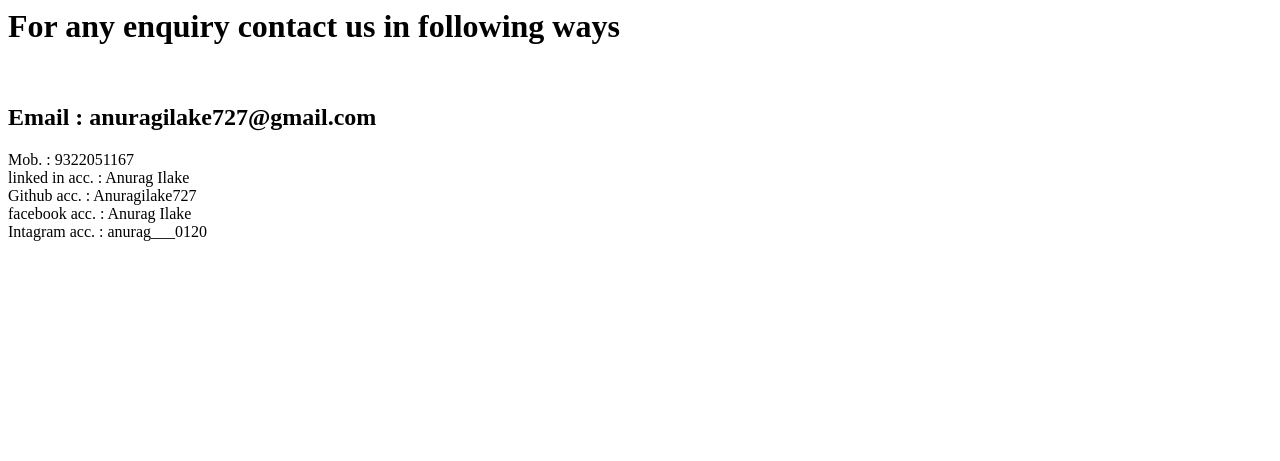
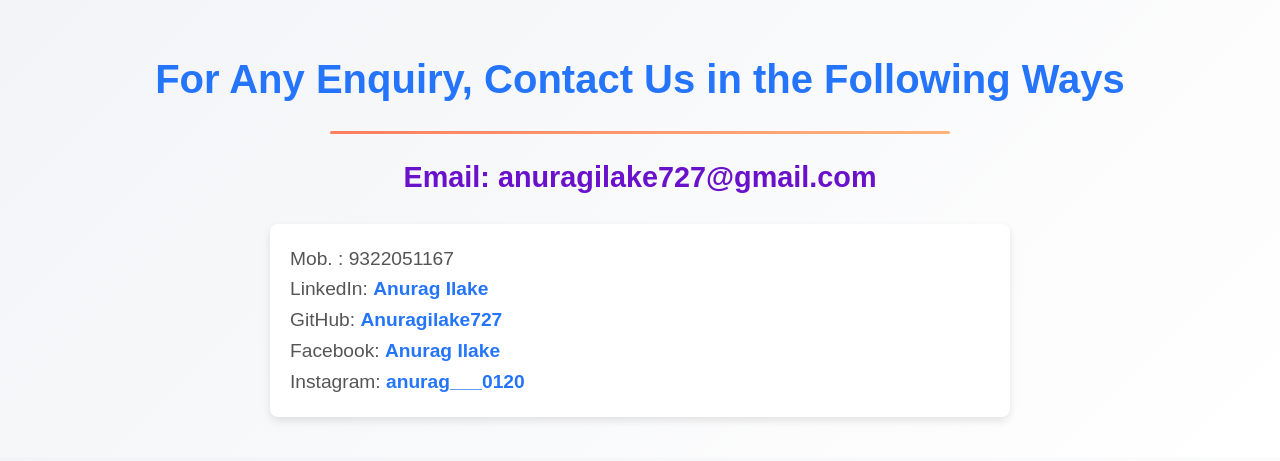
Before and after one commit to anurag727github/Portfolio_WEBSITE_Anurag, a plain HTML site: page contact.html in a window 1280 px wide. Drawn offline with Linux system fonts and the light colour scheme.

Commit message:
Updated the contact.html file

```diff
--- a/contact.html
+++ b/contact.html
@@ -1,9 +1,91 @@
-<h1>For any enquiry contact us in following ways</h1><br>
-<h2>Email : anuragilake727@gmail.com</h2>
-<p>
-  Mob. : 9322051167<br>
-  linked in acc. : Anurag Ilake<br>
-  Github acc. : Anuragilake727<br>
-  facebook acc. : Anurag Ilake<br>
-  Intagram acc. : anurag___0120<br>
-</p>
+<!DOCTYPE html>
+<html>
+<head>
+  <title>Contact Us</title>
+  <style>
+    /* General styles */
+    body {
+      font-family: 'Poppins', sans-serif;
+      background: linear-gradient(135deg, #f3f4f7, #ffffff);
+      color: #333;
+      margin: 0;
+      padding: 20px;
+      text-align: center;
+      line-height: 1.6;
+    }
+
+    h1 {
+      font-size: 2.5rem;
+      color: #2575fc;
+      margin-bottom: 20px;
+    }
+
+    hr {
+      border: 0;
+      height: 3px;
+      background: linear-gradient(to right, #ff7e5f, #feb47b);
+      margin: 20px auto;
+      width: 50%;
+      border-radius: 10px;
+    }
+
+    h2 {
+      font-size: 1.8rem;
+      color: #6a11cb;
+      margin-top: 20px;
+    }
+
+    p {
+      font-size: 1.2rem;
+      color: #555;
+      max-width: 700px;
+      margin: 20px auto;
+      padding: 20px;
+      background: white;
+      border-radius: 8px;
+      box-shadow: 0px 4px 8px rgba(0, 0, 0, 0.1);
+      text-align: left;
+    }
+
+    p a {
+      color: #2575fc;
+      text-decoration: none;
+      font-weight: bold;
+    }
+
+    p a:hover {
+      text-decoration: underline;
+    }
+
+    /* Responsive design */
+    @media (max-width: 600px) {
+      h1 {
+        font-size: 2rem;
+      }
+
+      h2 {
+        font-size: 1.5rem;
+      }
+
+      p {
+        font-size: 1rem;
+        padding: 15px;
+      }
+    }
+  </style>
+</head>
+<body>
+  <h1>For Any Enquiry, Contact Us in the Following Ways</h1>
+  <hr>
+
+  <h2>Email: anuragilake727@gmail.com</h2>
+
+  <p>
+    Mob. : 9322051167<br>
+    LinkedIn: <a href="https://www.linkedin.com/in/anurag-ilake" target="_blank">Anurag Ilake</a><br>
+    GitHub: <a href="https://github.com/Anuragilake727" target="_blank">Anuragilake727</a><br>
+    Facebook: <a href="https://www.facebook.com/AnuragIlake" target="_blank">Anurag Ilake</a><br>
+    Instagram: <a href="https://www.instagram.com/anurag___0120" target="_blank">anurag___0120</a><br>
+  </p>
+</body>
+</html>
```
